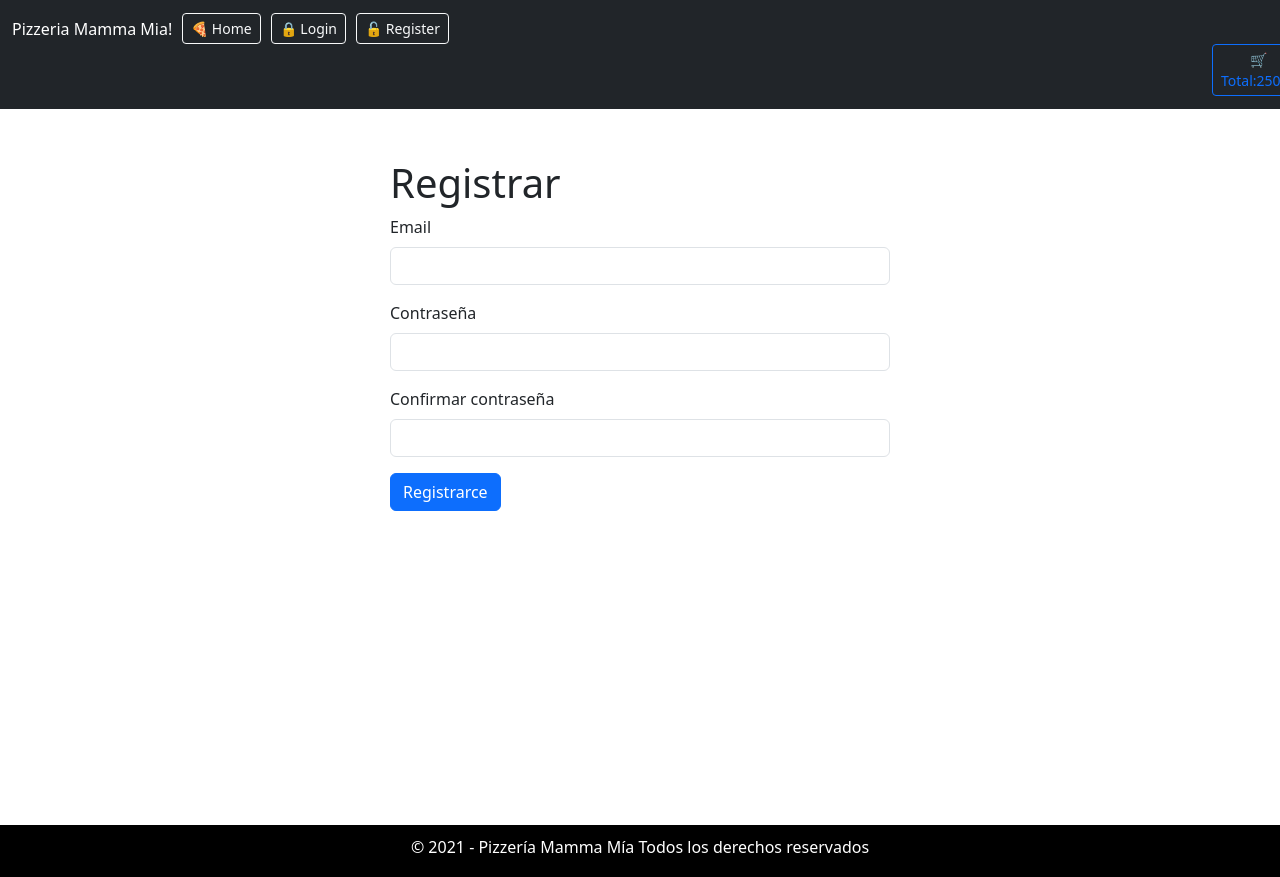
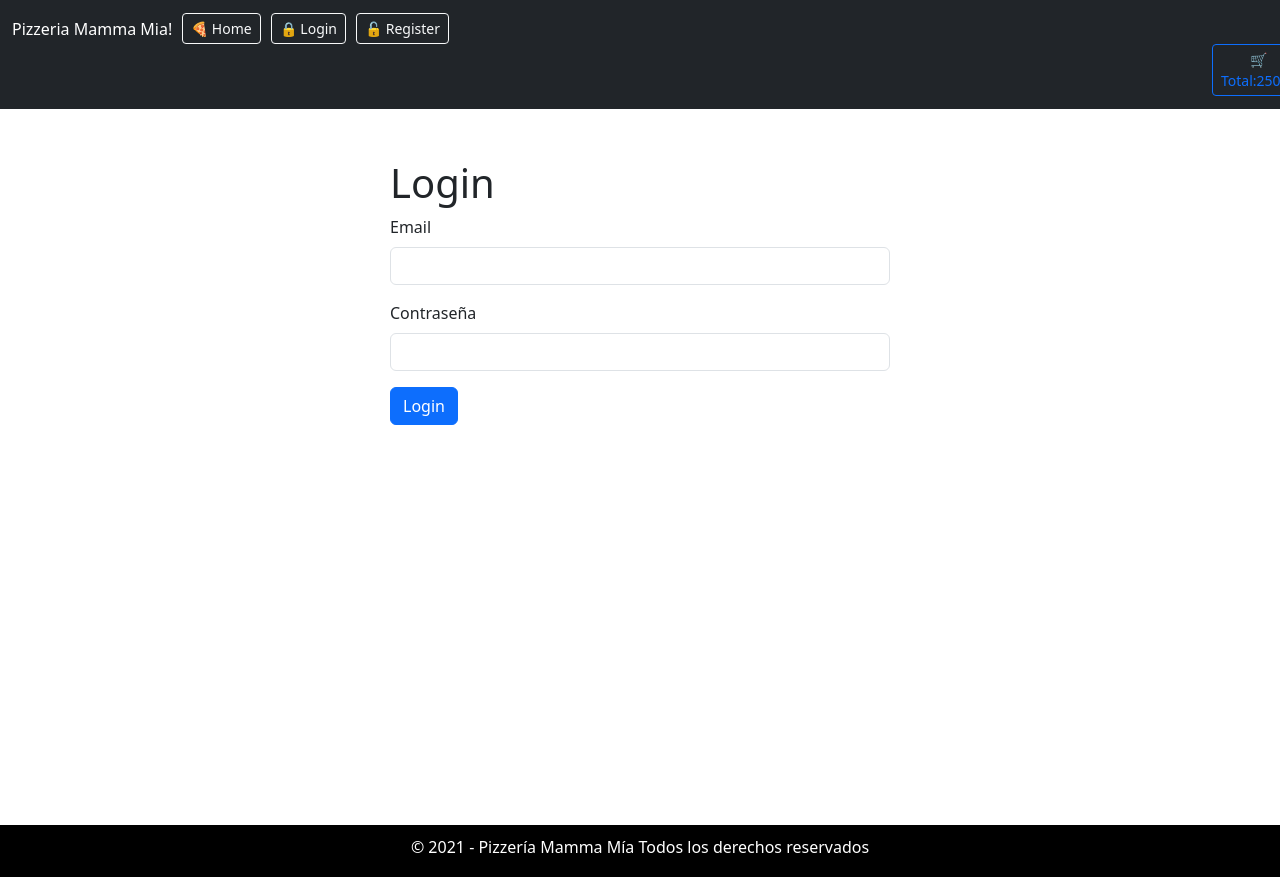
Before and after one commit to IntiGonzalez24/Hito-1--React, a React (Vite) app: page / in a window 1280 px wide. Shown: the top 877 px of the page. Built offline with nearby package versions, Linux system fonts and the light colour scheme.

Commit message:
Se agrega loginPage con sus respectivas validaciones

```diff
--- a/src/App.jsx
+++ b/src/App.jsx
@@ -1,5 +1,6 @@
 import Footer from "./assets/components/Footer"
 import Home from "./assets/components/Home"
+import LoginPage from "./assets/components/LoginPage"
 import Navbar from "./assets/components/Navbar"
 import Register from "./assets/components/Register"
 
@@ -9,7 +10,8 @@ const App = () => {
     <>
    <Navbar />
    {/*<Home />*/}
-   <Register />
+   {/*<Register />*/}
+   <LoginPage />
    <Footer />
    </>
   )
--- a/src/assets/components/LoginPage.jsx
+++ b/src/assets/components/LoginPage.jsx
@@ -1,17 +1,57 @@
-import React from 'react'
+import React, { useState } from 'react'
 
 const LoginPage = () => {
+
+   const [users,setUsers] = useState({
+          email:'',
+          password:''
+
+      })
+      const handleChange = (e)=>{
+          setUsers({ ...users, [e.target.name]:e.target.value})
+
+      }
+
+      const handleSubmit = async (e) =>{
+          e.preventDefault()
+
+
+
+      const {email,password} = users
+
+      //Primera valicacion del formulario
+
+      if(!email.trim() || !password.trim()){
+          alert('por favor todos los campos debe estar llenos ')
+          return
+      }
+      const validateEmail = (email) => {
+        const emailRegex = /^[a-z0-9._%+-]+@[a-z0-9.-]+\.[a-z]{2,}$/
+        return emailRegex.test(email)
+      }
+      if(!validateEmail(email)){
+        alert("El correo es incorrecto")
+      }
+
+      if(password.length<6){
+          alert("La contraseña debe tener al menos 6 caracteres");
+          return
+      }
+      alert('autenticación exitosa')
+      setUsers({email:'', password:'' })
+
+  }
   return (
     <div>
-        <form className="formularioRegistro">
+        <form className="formularioRegistro" onSubmit={handleSubmit}>
             <h1>Login</h1>
             <div className='mb-3'>
                 <label for="exampleInputEmail1" className="form-label">Email</label>
-                <input type="email" className="form-control" id="exampleInputEmail1" aria-describedby="emailHelp" />
+                <input type="email" className="form-control" id="exampleInputEmail1" aria-describedby="emailHelp" name='email' value={users.email} onChange={handleChange} />
             </div>
             <div class="mb-3">
     <label for="exampleInputPassword1" className="form-label">Contraseña</label>
-    <input type="password" className="form-control" id="exampleInputPassword1" />
+    <input type="password" className="form-control" id="exampleInputPassword1" name='password' value={users.password} onChange={handleChange} />
   </div>
 
   <button type="submit" className="btn btn-primary">Login</button>
```
